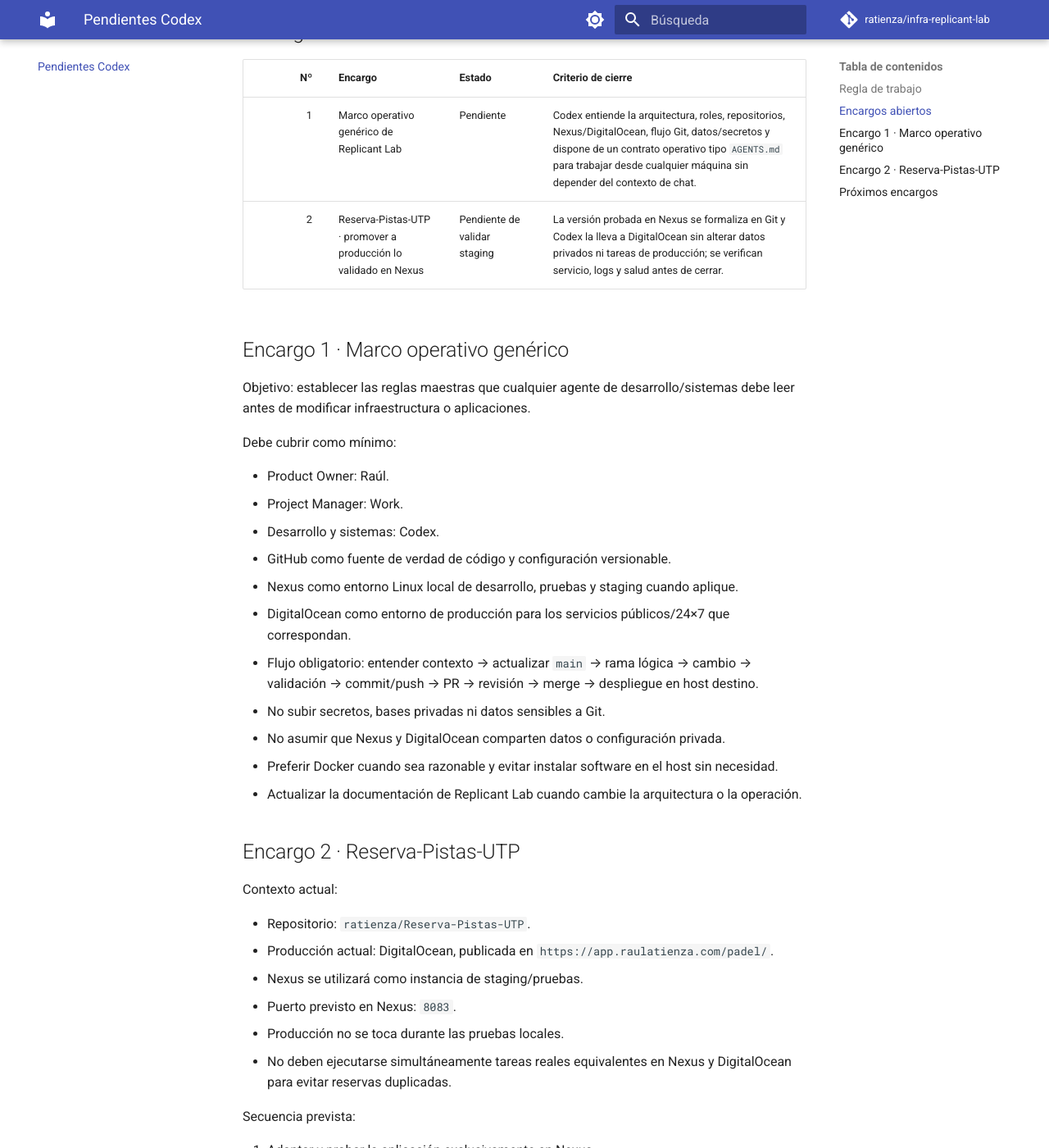
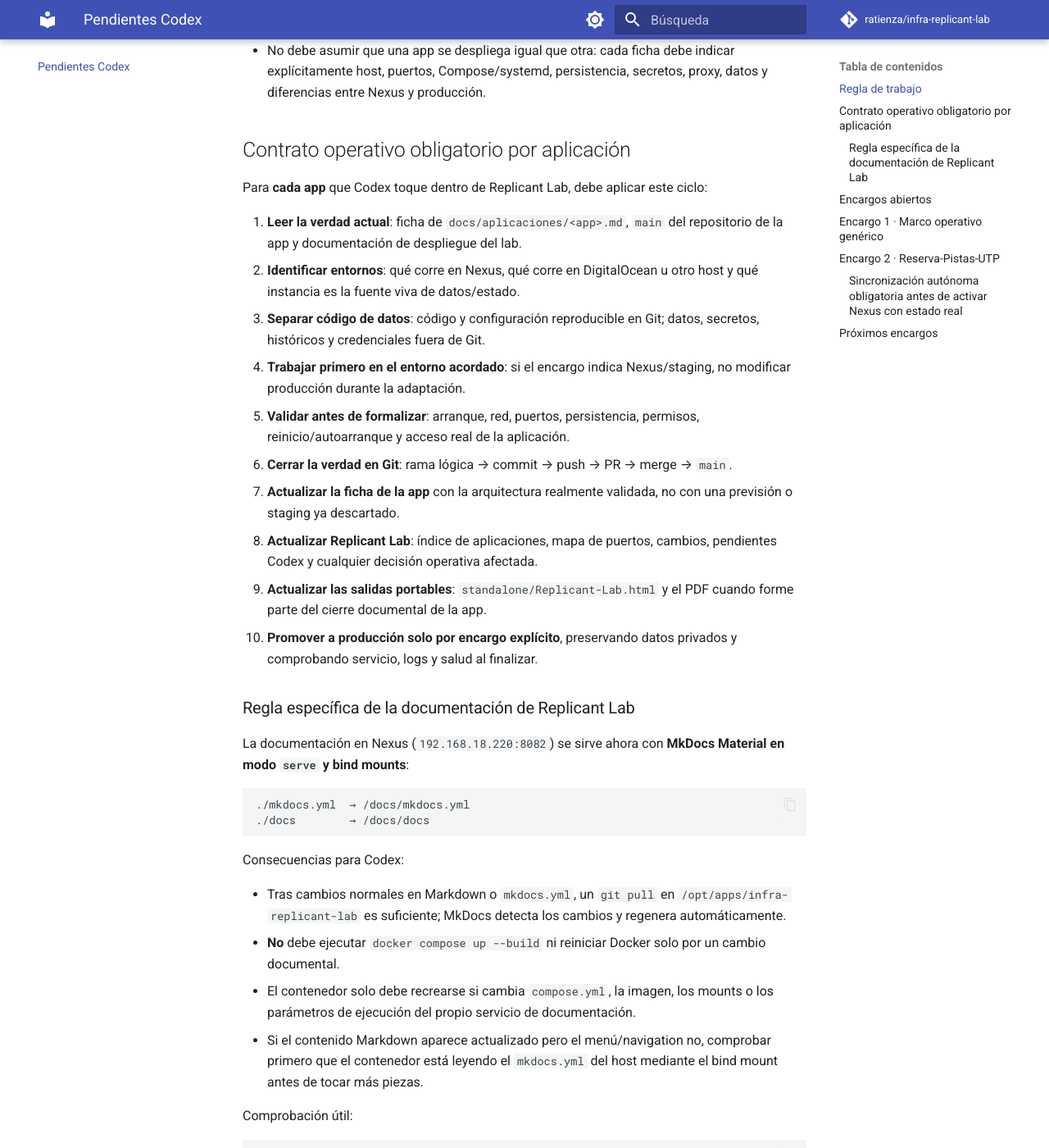
Before and after one commit to ratienza/infra-replicant-lab, an MkDocs documentation site: the page built from docs/pendientes-codex.md, in a window 1280 px wide and 1400 px high, scrolled down 566 px. Shown: the whole window at 82% size. Built offline with MkDocs 1.6.1 and Material for MkDocs 9.7.7, drawn with Linux system fonts in a browser that asks for light colours; comment, search, counter and statistics services are not loaded; some of the changed text lies outside the part shown.

Commit message:
Clarify Codex per-app operating contract

````diff
--- a/docs/pendientes-codex.md
+++ b/docs/pendientes-codex.md
@@ -8,13 +8,53 @@
 - Cada aplicación modificada y validada en Nexus tendrá su propio encargo independiente para Codex cuando proceda llevar el cambio a producción.
 - Los cambios de producción no se improvisan: Codex debe partir de lo ya probado y documentado.
 - El estado de cada encargo debe actualizarse aquí al iniciar, completar o descartar el trabajo.
+- Antes de actuar sobre una aplicación, Codex debe leer su ficha en `docs/aplicaciones/`, el repositorio propio de la app y el estado de despliegue vigente.
+- No debe asumir que una app se despliega igual que otra: cada ficha debe indicar explícitamente host, puertos, Compose/systemd, persistencia, secretos, proxy, datos y diferencias entre Nexus y producción.
+
+## Contrato operativo obligatorio por aplicación
+
+Para **cada app** que Codex toque dentro de Replicant Lab, debe aplicar este ciclo:
+
+1. **Leer la verdad actual**: ficha de `docs/aplicaciones/<app>.md`, `main` del repositorio de la app y documentación de despliegue del lab.
+2. **Identificar entornos**: qué corre en Nexus, qué corre en DigitalOcean u otro host y qué instancia es la fuente viva de datos/estado.
+3. **Separar código de datos**: código y configuración reproducible en Git; datos, secretos, históricos y credenciales fuera de Git.
+4. **Trabajar primero en el entorno acordado**: si el encargo indica Nexus/staging, no modificar producción durante la adaptación.
+5. **Validar antes de formalizar**: arranque, red, puertos, persistencia, permisos, reinicio/autoarranque y acceso real de la aplicación.
+6. **Cerrar la verdad en Git**: rama lógica → commit → push → PR → merge → `main`.
+7. **Actualizar la ficha de la app** con la arquitectura realmente validada, no con una previsión o staging ya descartado.
+8. **Actualizar Replicant Lab**: índice de aplicaciones, mapa de puertos, cambios, pendientes Codex y cualquier decisión operativa afectada.
+9. **Actualizar las salidas portables**: `standalone/Replicant-Lab.html` y el PDF cuando forme parte del cierre documental de la app.
+10. **Promover a producción solo por encargo explícito**, preservando datos privados y comprobando servicio, logs y salud al finalizar.
+
+### Regla específica de la documentación de Replicant Lab
+
+La documentación en Nexus (`192.168.18.220:8082`) se sirve ahora con **MkDocs Material en modo `serve` y bind mounts**:
+
+```text
+./mkdocs.yml  → /docs/mkdocs.yml
+./docs        → /docs/docs
+```
+
+Consecuencias para Codex:
+
+- Tras cambios normales en Markdown o `mkdocs.yml`, un `git pull` en `/opt/apps/infra-replicant-lab` es suficiente; MkDocs detecta los cambios y regenera automáticamente.
+- **No** debe ejecutar `docker compose up --build` ni reiniciar Docker solo por un cambio documental.
+- El contenedor solo debe recrearse si cambia `compose.yml`, la imagen, los mounts o los parámetros de ejecución del propio servicio de documentación.
+- Si el contenido Markdown aparece actualizado pero el menú/navigation no, comprobar primero que el contenedor está leyendo el `mkdocs.yml` del host mediante el bind mount antes de tocar más piezas.
+
+Comprobación útil:
+
+```bash
+docker inspect infra-replicant-docs --format '{{range .Mounts}}{{println .Source "->" .Destination}}{{end}}'
+docker exec infra-replicant-docs sh -c 'grep -A6 "Aplicaciones:" /docs/mkdocs.yml'
+```
 
 ## Encargos abiertos
 
 | Nº | Encargo | Estado | Criterio de cierre |
 |---:|---|---|---|
 | 1 | Marco operativo genérico de Replicant Lab | Pendiente | Codex entiende la arquitectura, roles, repositorios, Nexus/DigitalOcean, flujo Git, datos/secretos y dispone de un contrato operativo tipo `AGENTS.md` para trabajar desde cualquier máquina sin depender del contexto de chat. |
-| 2 | Reserva-Pistas-UTP · promover a producción lo validado en Nexus | Pendiente de validar staging | La versión probada en Nexus se formaliza en Git y Codex la lleva a DigitalOcean sin alterar datos privados ni tareas de producción; se verifican servicio, logs y salud antes de cerrar. |
+| 2 | Reserva-Pistas-UTP · promover a producción lo validado en Nexus | Nexus validado · pendiente promoción/sincronización | Codex sincroniza de forma segura el estado vivo necesario, lleva a DigitalOcean únicamente lo validado en Nexus sin alterar datos privados ni provocar doble ejecución y verifica servicio, logs y salud antes de cerrar. |
 
 ## Encargo 1 · Marco operativo genérico
 
@@ -33,27 +73,39 @@
 - No asumir que Nexus y DigitalOcean comparten datos o configuración privada.
 - Preferir Docker cuando sea razonable y evitar instalar software en el host sin necesidad.
 - Actualizar la documentación de Replicant Lab cuando cambie la arquitectura o la operación.
+- Mantener una ficha por aplicación con su arquitectura, operación, datos, red, seguridad, despliegue y diferencias por entorno.
+- Aplicar la regla de documentación live de Replicant Lab descrita arriba.
 
 ## Encargo 2 · Reserva-Pistas-UTP
 
-Contexto actual:
+Contexto validado actual:
 
 - Repositorio: `ratienza/Reserva-Pistas-UTP`.
 - Producción actual: DigitalOcean, publicada en `https://app.raulatienza.com/padel/`.
-- Nexus se utilizará como instancia de staging/pruebas.
-- Puerto previsto en Nexus: `8083`.
-- Producción no se toca durante las pruebas locales.
+- Nexus: despliegue Docker Compose validado y operativo en `http://192.168.18.220:8083`.
+- Nexus usa dos servicios: `reserva-pistas-app` + `reserva-pistas-nginx` sobre red privada de Compose.
+- Solo Nginx publica `192.168.18.220:8083`; el backend queda privado en `app:8765`.
+- Persistencia Nexus: `/opt/data/reserva-pistas:/app/data`.
+- Backend Nexus ejecutado como UID/GID `1000:1000`.
+- Ambos servicios usan `restart: unless-stopped` y el reinicio completo de Nexus ya fue validado.
+- Producción no se modificó durante la adaptación.
 - No deben ejecutarse simultáneamente tareas reales equivalentes en Nexus y DigitalOcean para evitar reservas duplicadas.
 
-Secuencia prevista:
+### Sincronización autónoma obligatoria antes de activar Nexus con estado real
 
-1. Adaptar y probar la aplicación exclusivamente en Nexus.
-2. Confirmar que la versión staging funciona correctamente.
-3. Formalizar en Git exactamente lo validado.
-4. Actualizar ficha de aplicación, documentación oficial, HTML offline e informe PDF de Replicant Lab.
-5. Entregar a Codex el encargo de promoción a DigitalOcean.
-6. Codex despliega únicamente los cambios validados y verifica producción.
+Codex debe resolver esta parte de forma autónoma inmediatamente antes de una activación/promoción real:
+
+1. Obtener de DigitalOcean el `tasks.local.json` **más reciente**.
+2. Validar que el JSON sea íntegro y conservar el histórico completo.
+3. Revisar expresamente tareas en estados `queued` y `running`.
+4. Si existen tareas que puedan duplicarse, neutralizarlas **solo en la copia de Nexus** cuando sea necesario para hacerla segura.
+5. No modificar el estado de producción para facilitar la sincronización.
+6. Mantener DigitalOcean como fuente del estado vivo durante el handover.
+7. No arrancar ejecución real en Nexus mientras exista riesgo de doble reserva o doble ejecución.
+8. Preservar también credenciales, notificaciones y estado Telegram según corresponda, sin subirlos a Git.
+9. Promover a DigitalOcean únicamente los cambios de código/configuración ya validados en Nexus.
+10. Verificar al final servicio, logs, acceso y salud antes de considerar cerrado el encargo.
 
 ## Próximos encargos
 
-Las aplicaciones que se modifiquen antes de retomar Codex se añadirán aquí como encargos `3`, `4`, `5`... cada una por separado.
+Las aplicaciones que se modifiquen antes de retomar Codex se añadirán aquí como encargos `3`, `4`, `5`... cada una por separado y deberán heredar el **Contrato operativo obligatorio por aplicación** de esta página.
````
